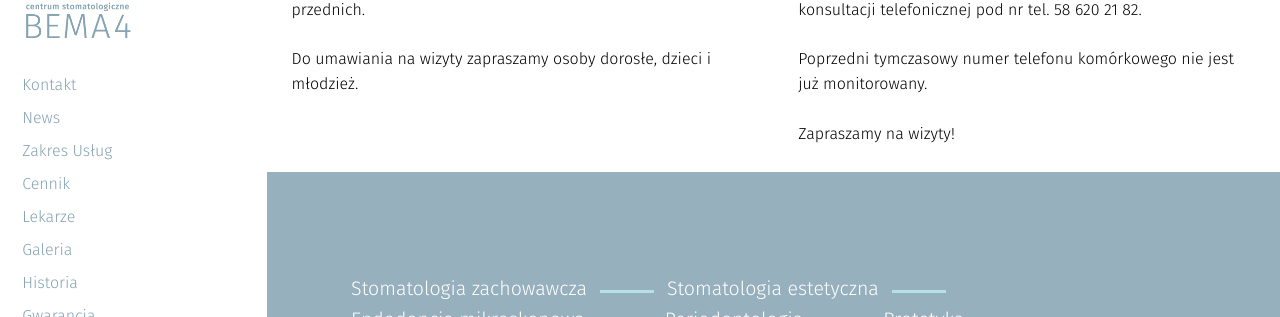
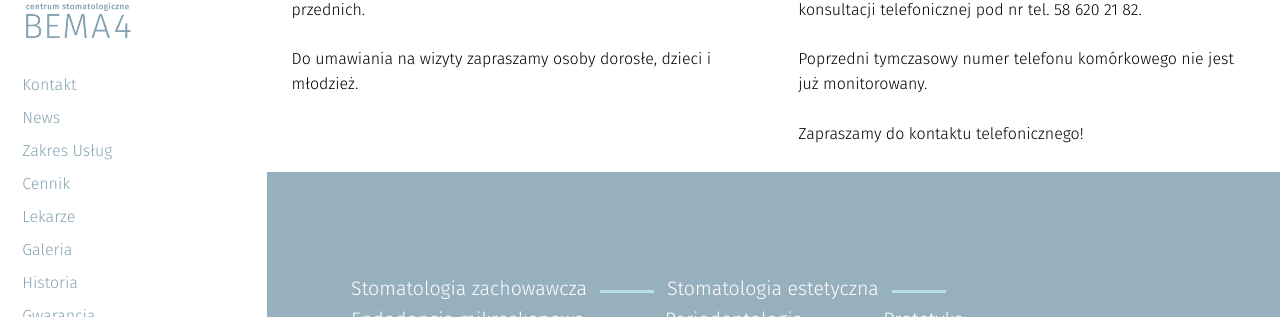
Before and after one commit to CSB4/bema4, a Jekyll site: the page built from index.html, in a window 1280 px wide and 900 px high, scrolled down 1028 px. Shown: the part 136-453 px from the top of the window. Built offline with Jekyll 4.4.1, drawn with Linux system fonts in a browser that asks for light colours; nearby versions of some CDN libraries.

Commit message:
kontakt telefoniczny (#78)

```diff
--- a/_news/2020-05-31-wznowienie-dzialalnosci.markdown
+++ b/_news/2020-05-31-wznowienie-dzialalnosci.markdown
@@ -13,4 +13,4 @@ W związku z sytuacją epidemiczną wizyty będą ustalane po konsultacji telefo
 <br><br>
 Poprzedni tymczasowy numer telefonu komórkowego nie jest już monitorowany.
 <br><br>
-Zapraszamy na wizyty!
+Zapraszamy do kontaktu telefonicznego!
```
